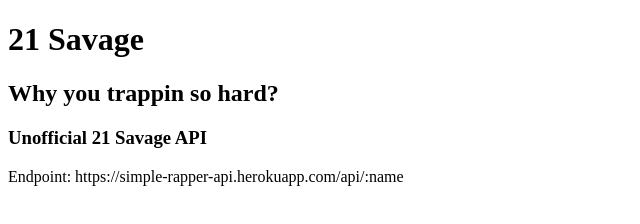
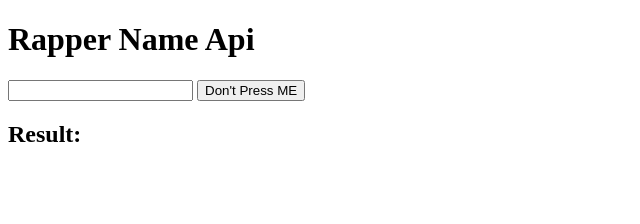
Before and after one commit to jbonn2002/first-api-project, a website: page index.html in a window 1280 px wide. Shown: the whole page, without its empty margins (0-640 px from the left). Drawn offline with Linux system fonts and the light colour scheme.

Commit message:
changed html

```diff
--- a/index.html
+++ b/index.html
@@ -5,11 +5,10 @@
         <title>21 Savage Fans</title>
     </head>
     <body>
-        <h1>21 Savage</h1>
-        <h2>Why you trappin so hard?</h2>
-        <h3>Unofficial 21 Savage API</h3>
-        <span>Endpoint: https://simple-rapper-api.herokuapp.com/api/:name</span>
-
+        <h1>Rapper Name Api</h1>
+        <input type="text">
+        <button>Don't Press ME</button>
+        <h2>Result: </h2>
 
     <script src="main.js"></script>
 
```
